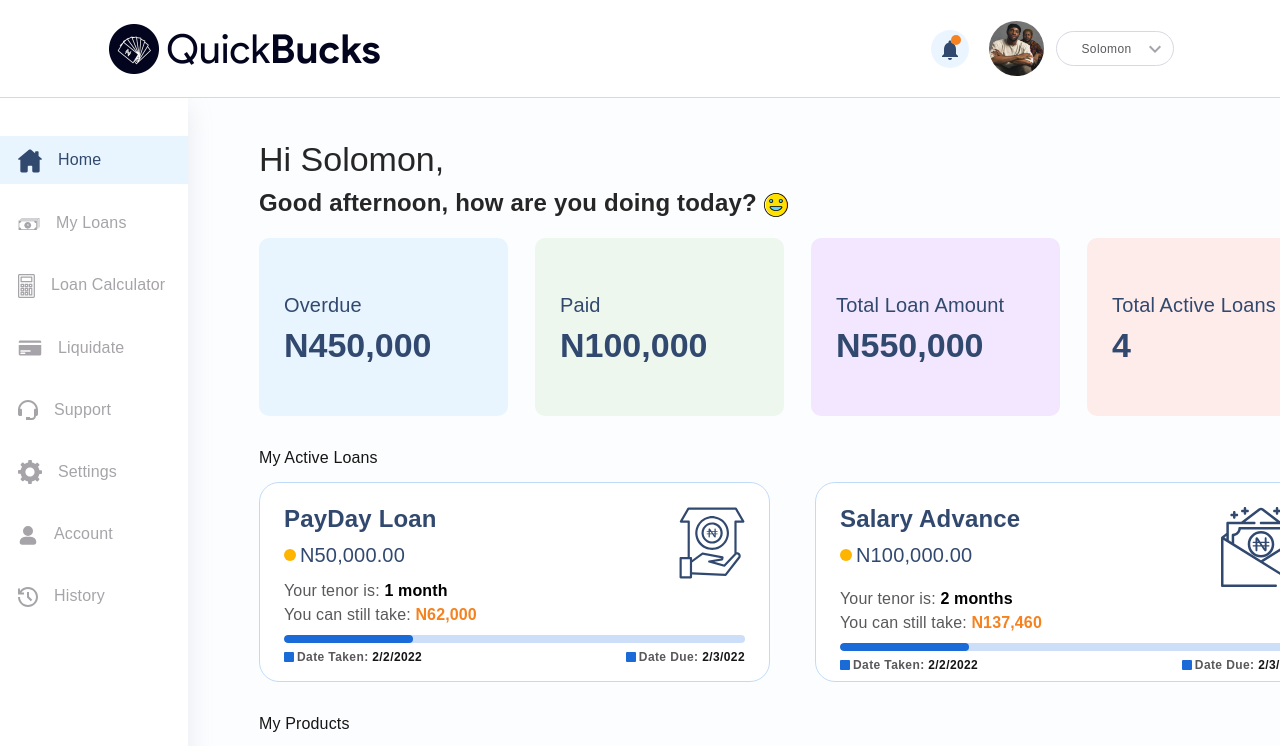
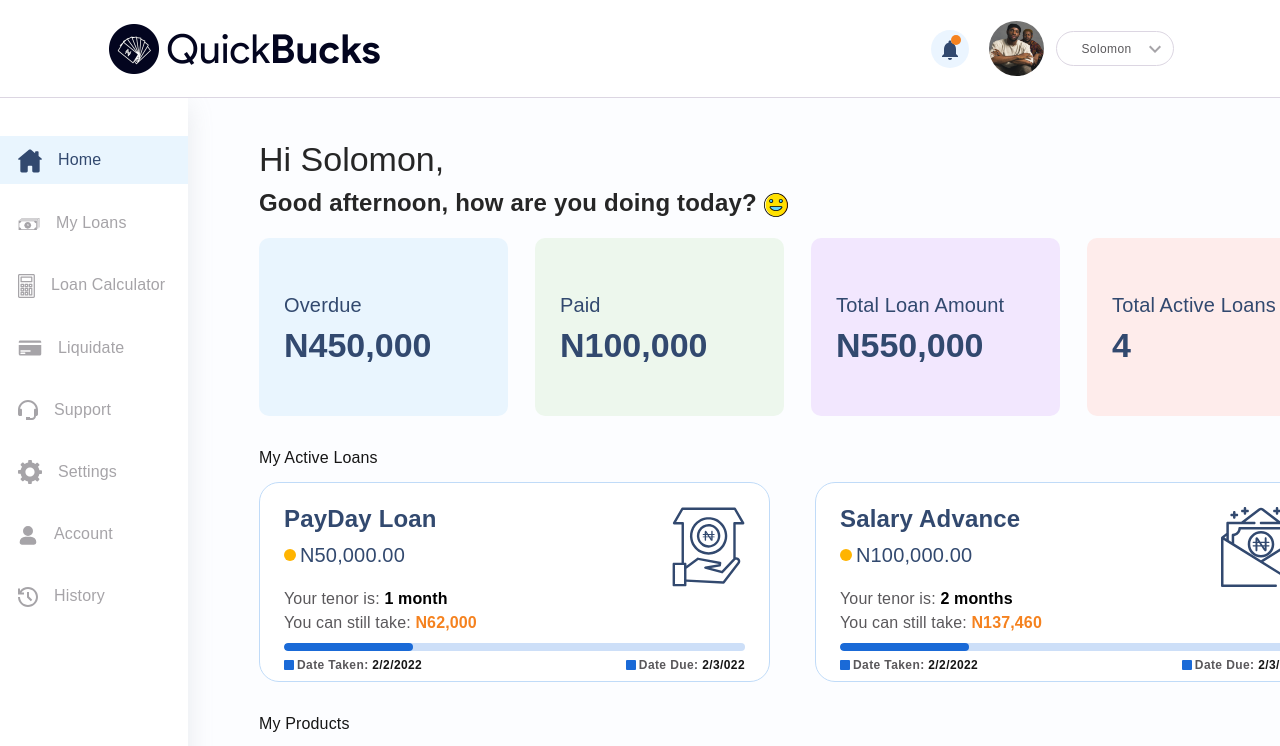
Before and after one commit to G-Joe/quickbucks-frontend, a React (Create React App) app: page /dashboard/home in a window 1280 px wide. Shown: the top 746 px of the page. Built offline with nearby package versions, Linux system fonts and the light colour scheme; a web font is replaced by a local one.

Commit message:
fix productcard1 style issue + hide horizontal scrollbar but kep functionality

```diff
--- a/src/components/Dashboard/Cards/ProductCard/ProductCard.scss
+++ b/src/components/Dashboard/Cards/ProductCard/ProductCard.scss
@@ -44,6 +44,12 @@
           letter-spacing: 0.15px;
           color: colors.$secondaryBlue;
         }
+      }
+    }
+
+    .right-section {
+      img {
+        height: 80px;
       }
     }
 
@@ -110,3 +116,8 @@
     }
   }
 }
+
+::-webkit-scrollbar {
+  width: 0px;
+  background: transparent; /* make scrollbar transparent */
+}
```
